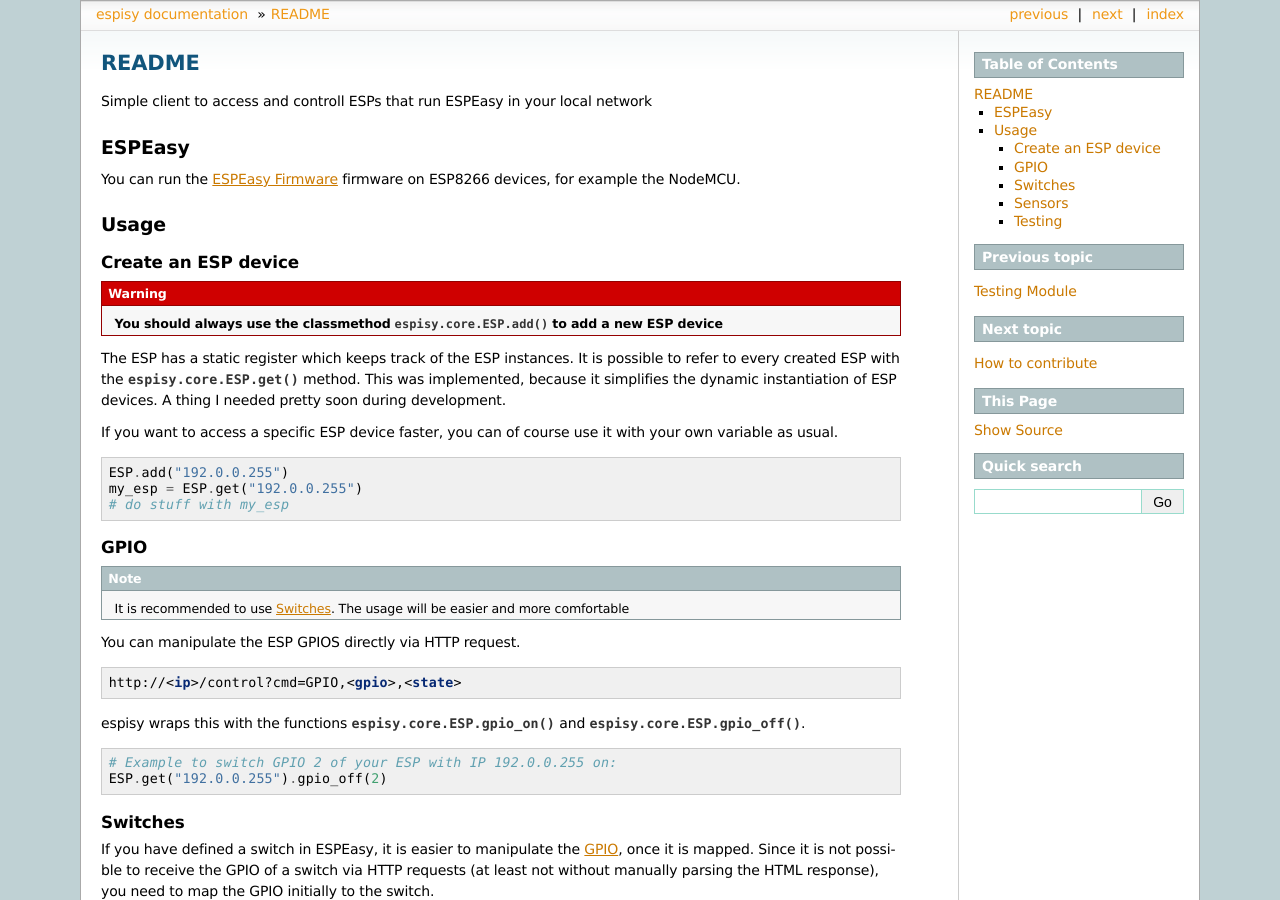
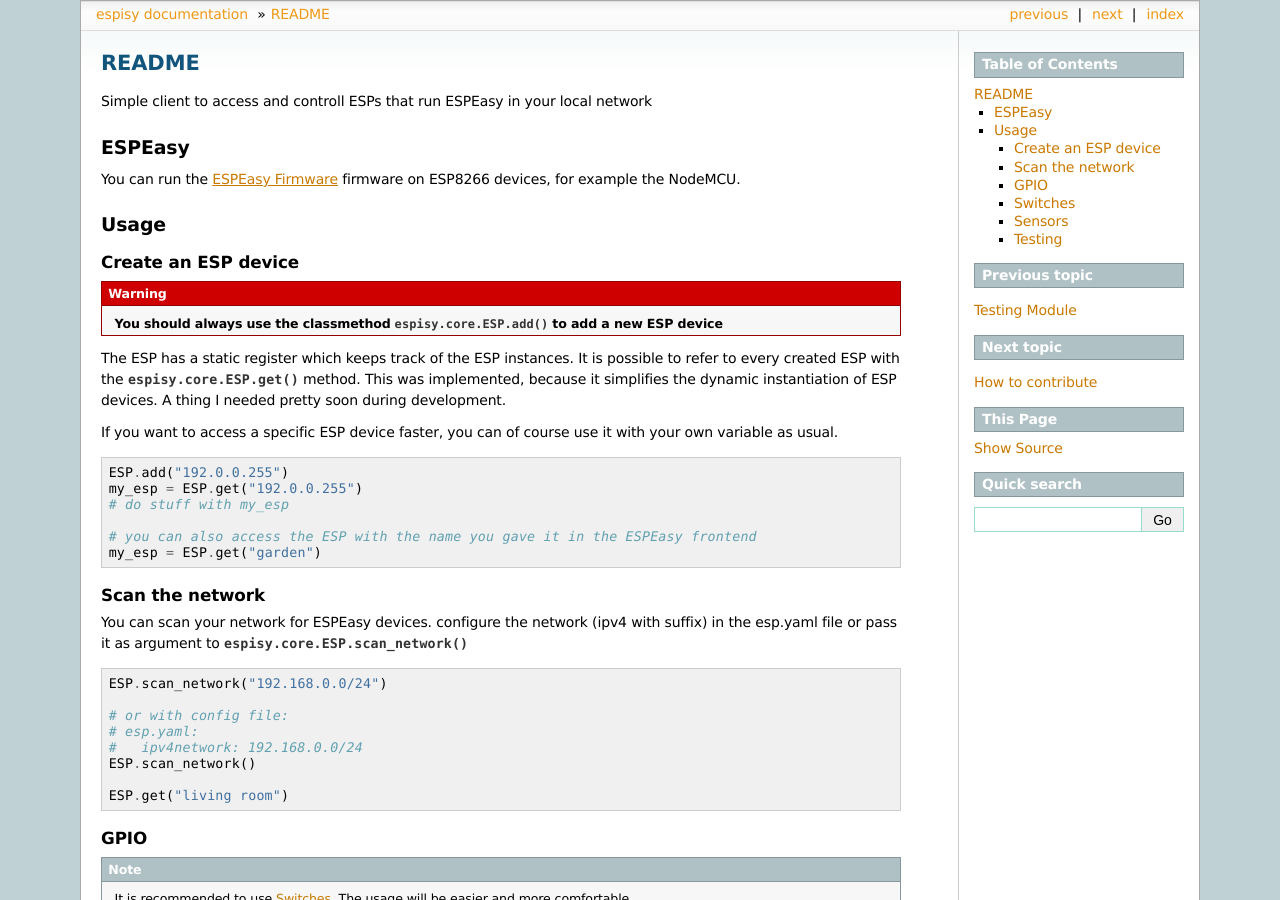
Before and after one commit to ElZetto/espisy, a Sphinx documentation site: the page built from docs/readme.rst, in a window 1280 px wide and 900 px high. Built offline with Sphinx 7.4.7, drawn with Linux system fonts in a browser that asks for light colours.

Commit message:
Added a network scanning function

```diff
--- a/docs/index.rst
+++ b/docs/index.rst
@@ -21,3 +21,4 @@
    :maxdepth: 1
 
    howto
+   todo
--- a/docs/readme.rst
+++ b/docs/readme.rst
@@ -31,6 +31,27 @@
     ESP.add("192.0.0.255")
     my_esp = ESP.get("192.0.0.255")
     # do stuff with my_esp
+
+    # you can also access the ESP with the name you gave it in the ESPEasy frontend
+    my_esp = ESP.get("garden")
+
+
+Scan the network
+=================
+
+You can scan your network for ESPEasy devices.
+configure the network (ipv4 with suffix) in the esp.yaml file or pass it as argument to :meth:`espisy.core.ESP.scan_network`
+
+.. code-block:: python
+
+    ESP.scan_network("192.168.0.0/24")
+
+    # or with config file:
+    # esp.yaml:
+    #   ipv4network: 192.168.0.0/24
+    ESP.scan_network()
+
+    ESP.get("living room")
 
 .. _gpio:
 
```
Also changed, not shown: 1 other file.
